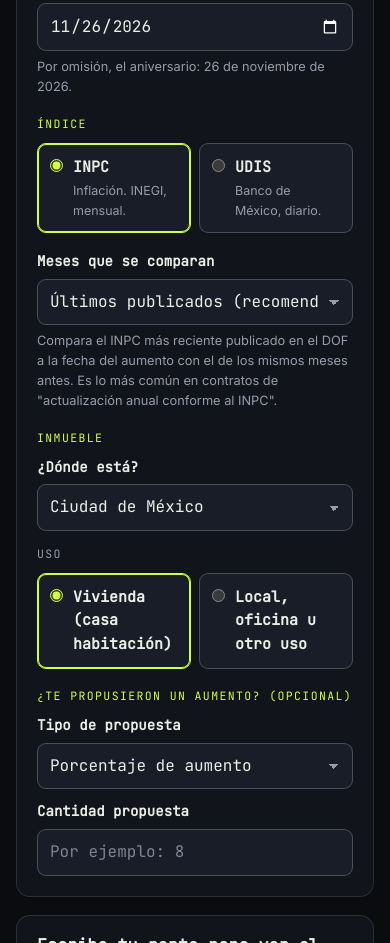
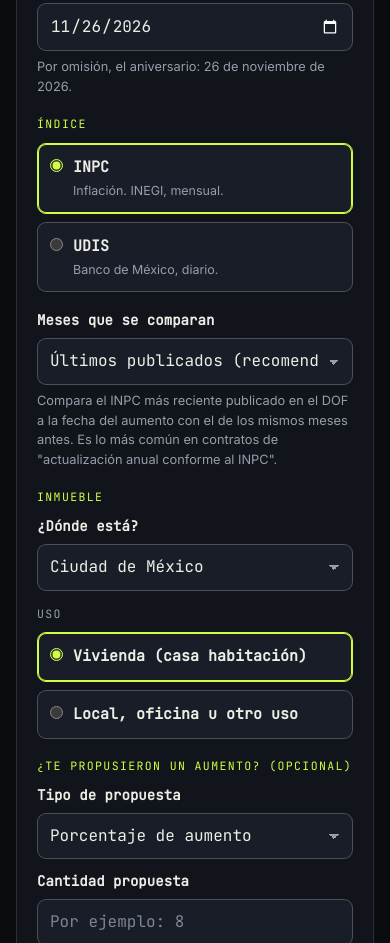
Before and after one commit to BEG-lag/aumento-renta, a website built with Vite: page index.html in a window 390 px wide. Shown: the part 777-1720 px from the top of the page. Built offline with nearby package versions, Linux system fonts and the light colour scheme.

Commit message:
fix(site): no horizontal overflow on phones
Co-Authored-By: Claude Opus 5.5 <noreply@anthropic.com>

```diff
--- a/src/app/styles.css
+++ b/src/app/styles.css
@@ -570,6 +570,13 @@ select:hover {
   display: grid;
   gap: 8px;
   grid-template-columns: 1fr 1fr;
+}
+
+/* Narrow phones: one option per row, so long words like "(residential)" stay inside the card. */
+@media (max-width: 419px) {
+  .choice-grid {
+    grid-template-columns: 1fr;
+  }
 }
 
 .choice {
```
